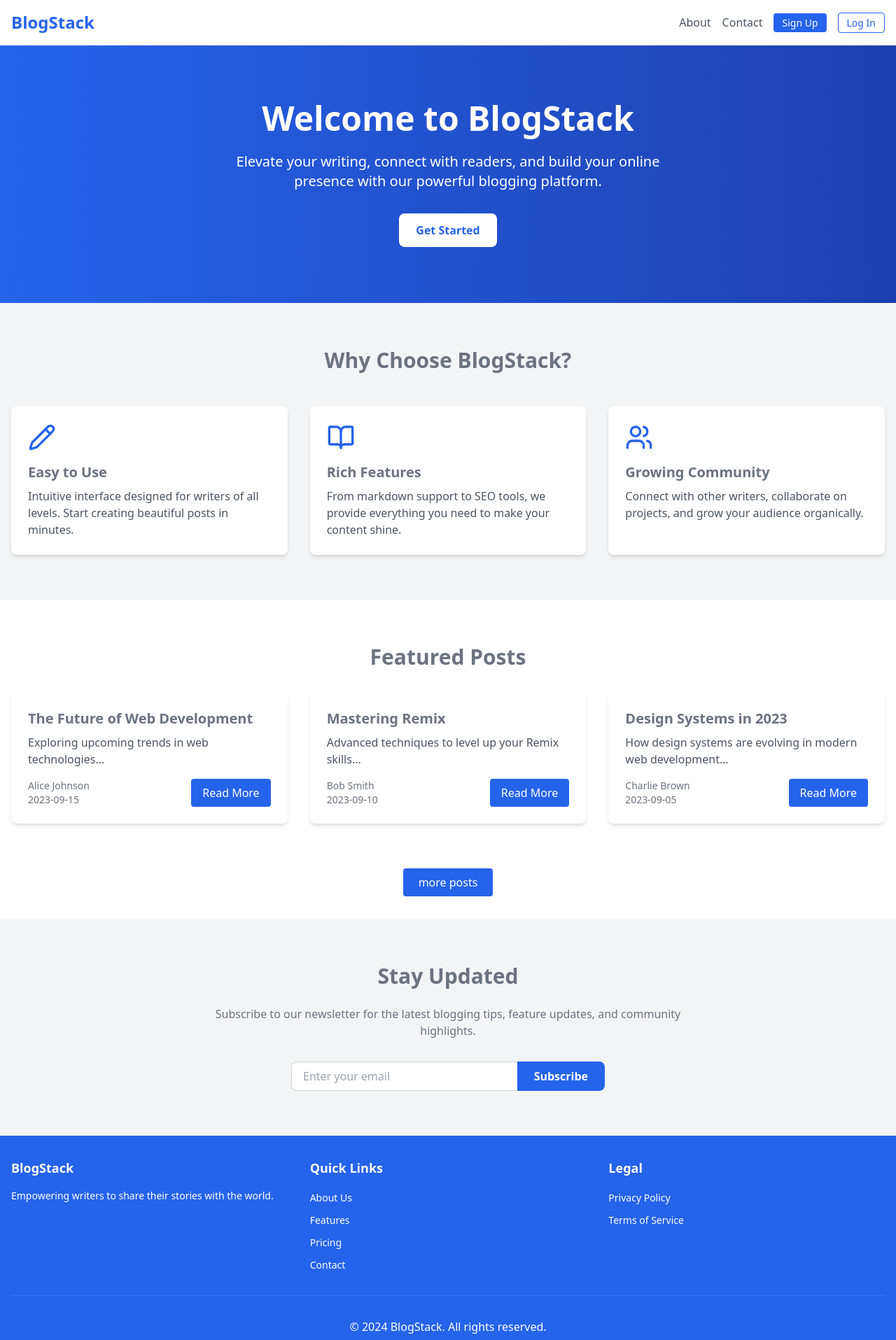
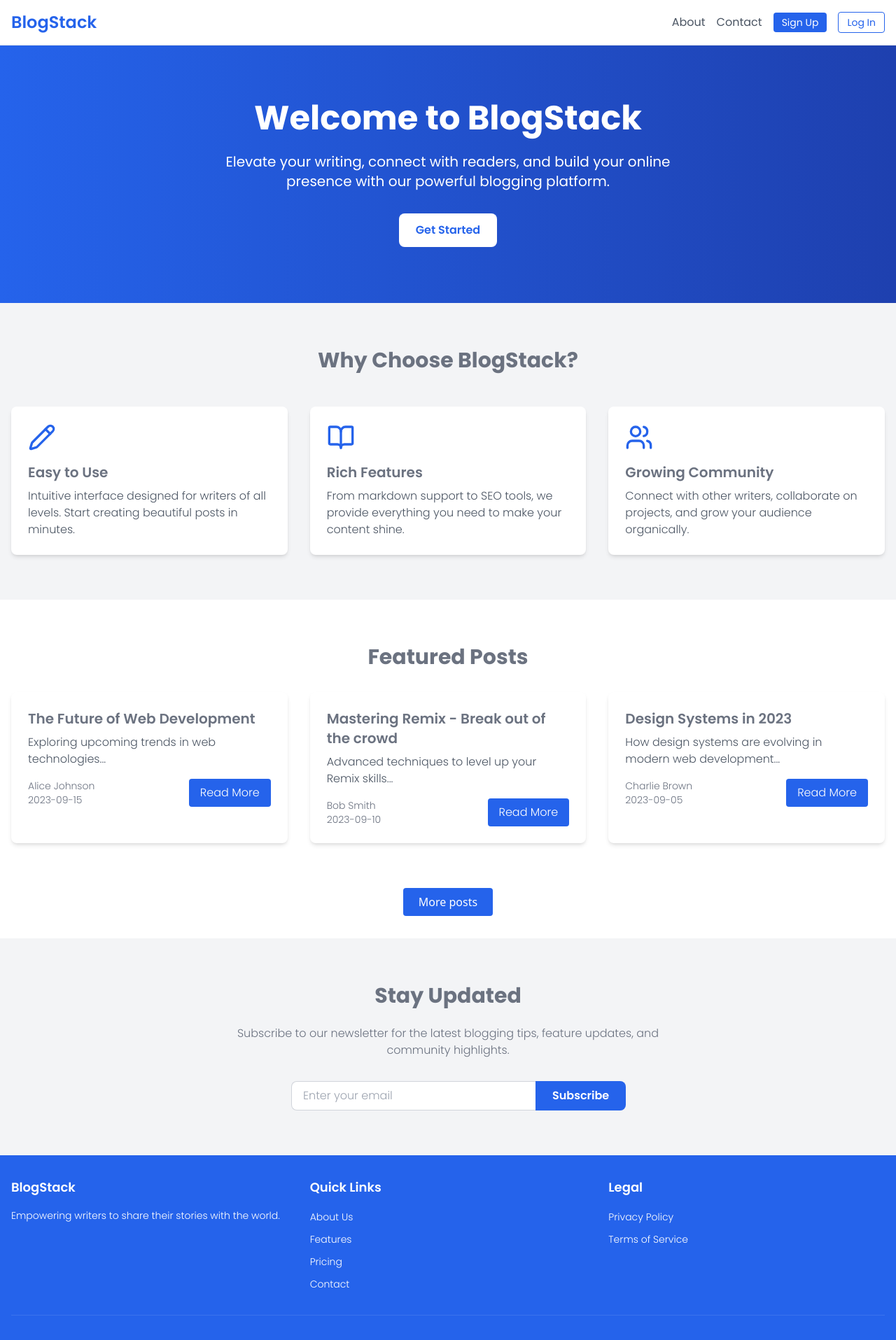
Before and after one commit to shivaraj110/BlogStack, a React (Vite) app in the folder frontend/: page / in a window 1280 px wide. Shown: the top 1915 px of the page at 70% size. Built offline with nearby package versions, Linux system fonts and the light colour scheme.

Commit message:
changed some endpoints

```diff
--- a/frontend/src/App.tsx
+++ b/frontend/src/App.tsx
@@ -13,7 +13,7 @@ function App() {
           <Route path="/" element={<Landing />} />
           <Route path="/signup" element={<Signup />} />
           <Route path="/login" element={<Login />} />
-          <Route path="blog/:id" element={<Blog/>} />
+          <Route path="blog/:id" element={<Blog />} />
           <Route path="blogs" element={<AllBlogs />} />
         </Routes>
       </BrowserRouter>
--- a/frontend/src/components/Blogs.tsx
+++ b/frontend/src/components/Blogs.tsx
@@ -10,7 +10,7 @@ interface BlogData {
 function Blogs(data: BlogData) {
   const [bookmarked, setBookMarked] = useState(false);
   return (
-    <>
+    <div>
       <div className="flex mt-6 justify-start md:ml-32 transi ml-12 min-w-[550px] pt-2">
         <div className=" bg-blue-500 text-white text-xl flex poppins-regular justify-center h-8 rounded-full w-8 text-center font-extralight">
           {data.authorName[0]}
@@ -100,7 +100,7 @@ function Blogs(data: BlogData) {
         </div>
       </div>
       <div className="h-[0.5px] mt-10  md:ml-32 ml-12 md:mr-32 transi mr-12 bg-gray-300"></div>
-    </>
+    </div>
   );
 }
 
--- a/frontend/src/pages/AllBlogs.tsx
+++ b/frontend/src/pages/AllBlogs.tsx
@@ -1,5 +1,8 @@
 import { useEffect, useState } from "react";
 import Blogs from "../components/Blogs";
+import Appbar from "../components/Appbar";
+import axios from "axios";
+import { useBlogs } from "../hooks/useBlogs";
 
 interface BlogData {
   title: string;
@@ -9,10 +12,34 @@ interface BlogData {
 }
 
 function AllBlogs() {
-  const [blogs, setBlogs] = useState({});
-  useEffect(() => {}, []);
+  const { loading, blogs } = useBlogs();
   return (
     <div>
+      <div className="">
+        <Appbar />
+      </div>
+      <div className="flex flex-col">
+        <Blogs
+          authorName="shivaraj"
+          title="this is the title for this blog asssda sdadada dadafsomfs"
+          content=" this is content of this blog this is content of this blogthis is content of this blog this is content of this blog this is content of this blog this is content of this blog this is content of this blog this is content of this blog this is content of this blog this is content of this blog!"
+          publishDate="2 aug,2024"
+          context="docker"
+        />
+        <Blogs
+          authorName="shivaraj"
+          title="this is the title for this blog asssda sdadada dadafsomfs"
+          content=" this is content of this blog this is content of this blogthis is content of this blog this is content of this blog this is content of this blog this is content of this blog this is content of this blog this is content of this blog this is content of this blog this is content of this blog!"
+          publishDate="2 aug,2024"
+          context="docker"
+        />
+        <Blogs
+          authorName="shivaraj"
+          title="this is the title for this blog asssda sdadada dadafsomfs"
+          content=" this is content of this blog this is content of this blogthis is content of this blog this is content of this blog this is content of this blog this is content of this blog this is content of this blog this is content of this blog this is content of this blog this is content of this blog!"
+          publishDate="2 aug,2024"
+          context="docker"
+        />
         <Blogs
           authorName="shivaraj"
           title="this is the title for this blog asssda sdadada dadafsomfs"
@@ -21,6 +48,7 @@ function AllBlogs() {
           context="docker"
         />
       </div>
+    </div>
   );
 }
 
--- a/frontend/src/pages/Landing.tsx
+++ b/frontend/src/pages/Landing.tsx
@@ -11,7 +11,7 @@ function Landing() {
     },
     {
       id: "2",
-      title: "Mastering Remix",
+      title: "Mastering Remix - Break out of the crowd",
       excerpt: "Advanced techniques to level up your Remix skills...",
       date: "2023-09-10",
       author: "Bob Smith",
@@ -30,19 +30,19 @@ function Landing() {
       {" "}
       <header className="border-b">
         {" "}
-        <div className="container mx-auto px-4 py-4">
+        <div className="container mx-auto transi px-4 py-4">
           {" "}
           <div className="flex flex-col sm:flex-row justify-between items-center">
             {" "}
             <Link
               to="/"
-              className="text-2xl font-bold text-blue-600 mb-4 sm:mb-0">
+              className="text-2xl font-bold poppins-semibold text-blue-600 mb-4 sm:mb-0">
               {" "}
               BlogStack{" "}
             </Link>{" "}
             <nav>
               {" "}
-              <ul className="flex flex-wrap justify-center sm:justify-end space-x-4">
+              <ul className="flex flex-wrap justify-center poppins-regular sm:justify-end space-x-4">
                 {" "}
                 <li>
                   {" "}
@@ -87,7 +87,7 @@ function Landing() {
       </header>{" "}
       <main className="flex-grow">
         {" "}
-        <section className="bg-gradient-to-r from-blue-600 to-blue-800 text-white py-20">
+        <section className="bg-gradient-to-r from-blue-600 to-blue-800 poppins-regular text-white py-20">
           {" "}
           <div className="container mx-auto px-4 text-center">
             {" "}
@@ -107,7 +107,7 @@ function Landing() {
             </Link>{" "}
           </div>{" "}
         </section>{" "}
-        <section className="py-16 bg-gray-100">
+        <section className="py-16 poppins-light bg-gray-100">
           {" "}
           <div className="container mx-auto px-4">
             {" "}
@@ -159,7 +159,7 @@ function Landing() {
             </div>{" "}
           </div>{" "}
         </section>{" "}
-        <section className="py-16">
+        <section className="py-16  poppins-light">
           {" "}
           <div className="container mx-auto px-4">
             {" "}
@@ -204,9 +204,9 @@ function Landing() {
           to={`/posts`}
           className="px-4 py-2 bg-blue-600 text-white rounded max-w-32 mx-auto text-center  mb-8 flex flex-col hover:bg-blue-700 transition-colors">
           {" "}
-          more posts{" "}
+          More posts{" "}
         </Link>{" "}
-        <section className="py-16 bg-gray-100">
+        <section className="py-16 poppins-light bg-gray-100">
           {" "}
           <div className="container mx-auto px-4 text-center">
             {" "}
@@ -236,7 +236,7 @@ function Landing() {
           </div>{" "}
         </section>{" "}
       </main>{" "}
-      <footer className="bg-blue-600 text-white py-8">
+      <footer className="bg-blue-600 text-white poppins-light py-8">
         {" "}
         <div className="container mx-auto px-4">
           {" "}
```
Also changed, not shown: 2 other files (tests, documents, lock files or other folders). Lines whose indentation alone changed are shown as unchanged.
